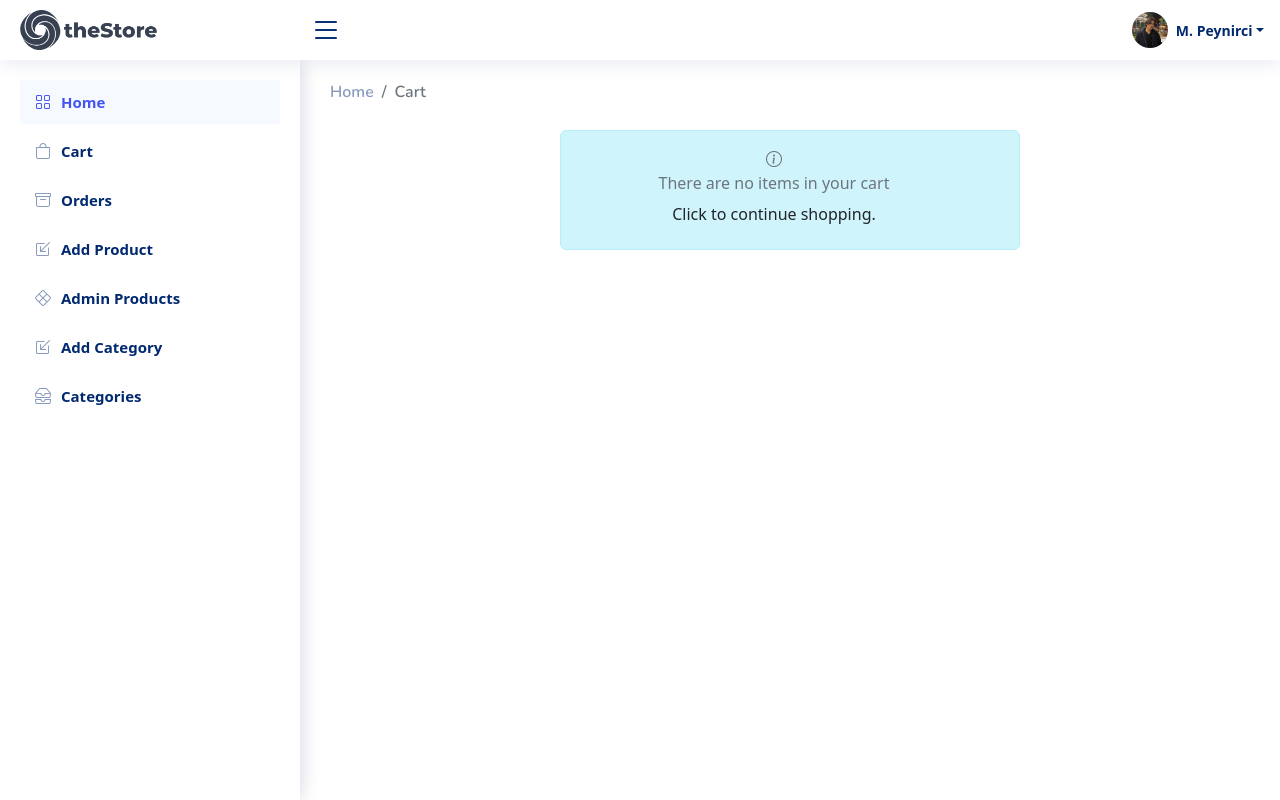
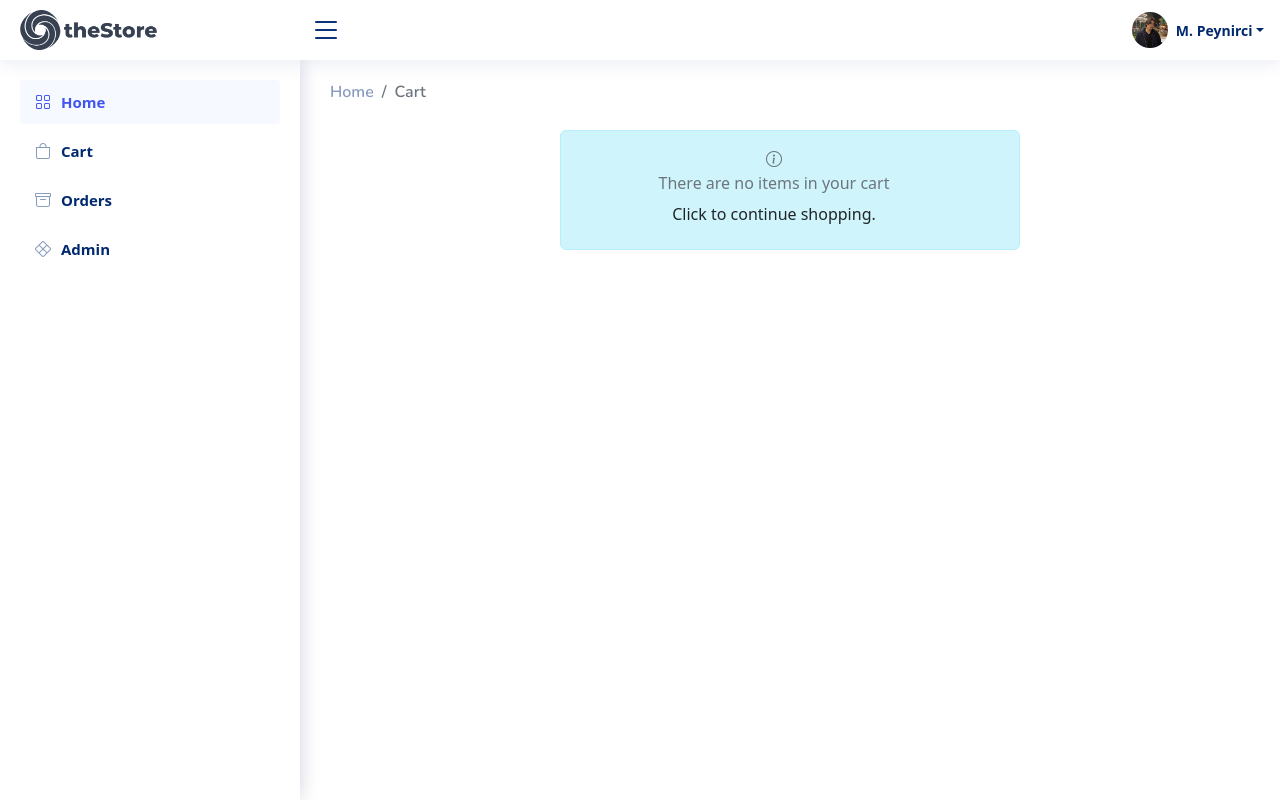
Before and after one commit to MustafaPeynirci/TheStore, an Angular app: page /cart in a window 1280 px wide. Built offline with nearby package versions, Linux system fonts and the light colour scheme.

Commit message:
admin module

```diff
--- a/angular.json
+++ b/angular.json
@@ -53,13 +53,13 @@
               "budgets": [
                 {
                   "type": "initial",
-                  "maximumWarning": "10mb",
-                  "maximumError": "10mb"
+                  "maximumWarning": "4mb",
+                  "maximumError": "5mb"
                 },
                 {
                   "type": "anyComponentStyle",
-                  "maximumWarning": "10mb",
-                  "maximumError": "10mb"
+                  "maximumWarning": "4mb",
+                  "maximumError": "5mb"
                 }
               ],
               "fileReplacements": [
--- /dev/null
+++ b/src/app/admin/admin.component.html
@@ -0,0 +1 @@
+<p>admin works!</p>
--- /dev/null
+++ b/src/app/admin/admin.component.ts
@@ -0,0 +1,15 @@
+import { Component, OnInit } from '@angular/core';
+
+@Component({
+  selector: 'app-admin',
+  templateUrl: './admin.component.html',
+  styleUrls: ['./admin.component.css']
+})
+export class AdminComponent implements OnInit {
+
+  constructor() { }
+
+  ngOnInit(): void {
+  }
+
+}
--- /dev/null
+++ b/src/app/admin/auth/auth.component.html
@@ -0,0 +1 @@
+<p>auth works!</p>
--- /dev/null
+++ b/src/app/admin/auth/auth.component.ts
@@ -0,0 +1,15 @@
+import { Component, OnInit } from '@angular/core';
+
+@Component({
+  selector: 'app-auth',
+  templateUrl: './auth.component.html',
+  styleUrls: ['./auth.component.css']
+})
+export class AuthComponent implements OnInit {
+
+  constructor() { }
+
+  ngOnInit(): void {
+  }
+
+}
--- a/src/app/app.module.ts
+++ b/src/app/app.module.ts
@@ -22,6 +22,7 @@ import { ToastrModule } from 'ngx-toastr';
       { path: "shop", component: ShopComponent },
       { path: "cart", component: CartDetailComponent },
       { path: "checkout", component: CheckoutComponent },
+      { path: 'admin', loadChildren: () => import('./admin/admin.module').then(m => m.AdminModule) },
       { path: "**", redirectTo: "/shop" },
     ]),
     ToastrModule.forRoot({
--- a/src/app/shop/navbar/navbar.component.html
+++ b/src/app/shop/navbar/navbar.component.html
@@ -79,27 +79,9 @@
                 </a>
             </li>
             <li class="nav-item">
-                <a class="nav-link collapsed">
-                    <i class="bi bi-box-arrow-in-down-left"></i>
-                    <span>Add Product</span>
-                </a>
-            </li>
-            <li class="nav-item">
-                <a class="nav-link collapsed">
+                <a class="nav-link collapsed" routerLink="/admin">
                     <i class="bi bi-x-diamond"></i>
-                    <span>Admin Products</span>
-                </a>
-            </li>
-            <li class="nav-item">
-                <a class="nav-link collapsed">
-                    <i class="bi bi-box-arrow-in-down-left"></i>
-                    <span>Add Category</span>
-                </a>
-            </li>
-            <li class="nav-item">
-                <a class="nav-link collapsed">
-                    <i class="bi bi-inboxes"></i>
-                    <span>Categories</span>
+                    <span>Admin</span>
                 </a>
             </li>
         </ul>
```
Also changed, not shown: src/app/admin/admin-routing.module.ts (added, +16 -0 lines), src/app/admin/admin.module.ts (+19 -0 lines), src/app/admin/admin.component.css (added), src/app/admin/auth/auth.component.css (added).
